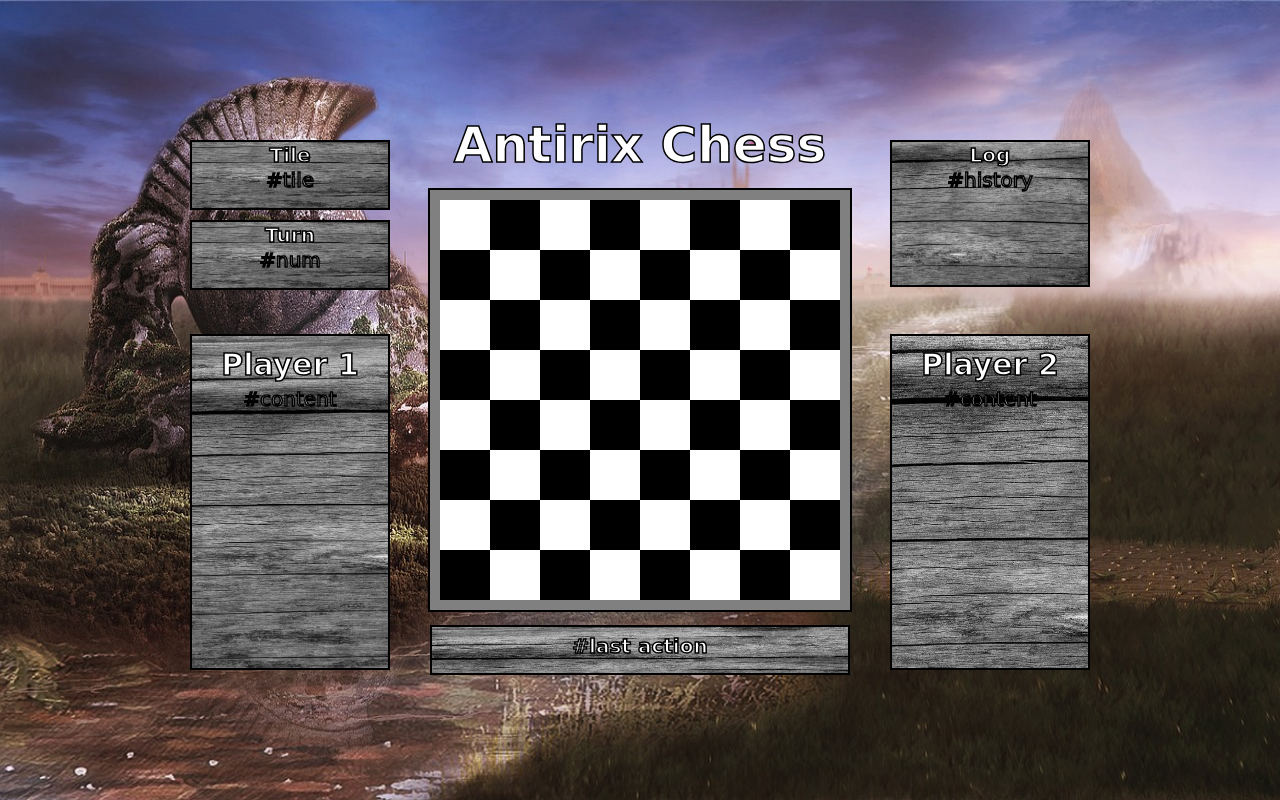
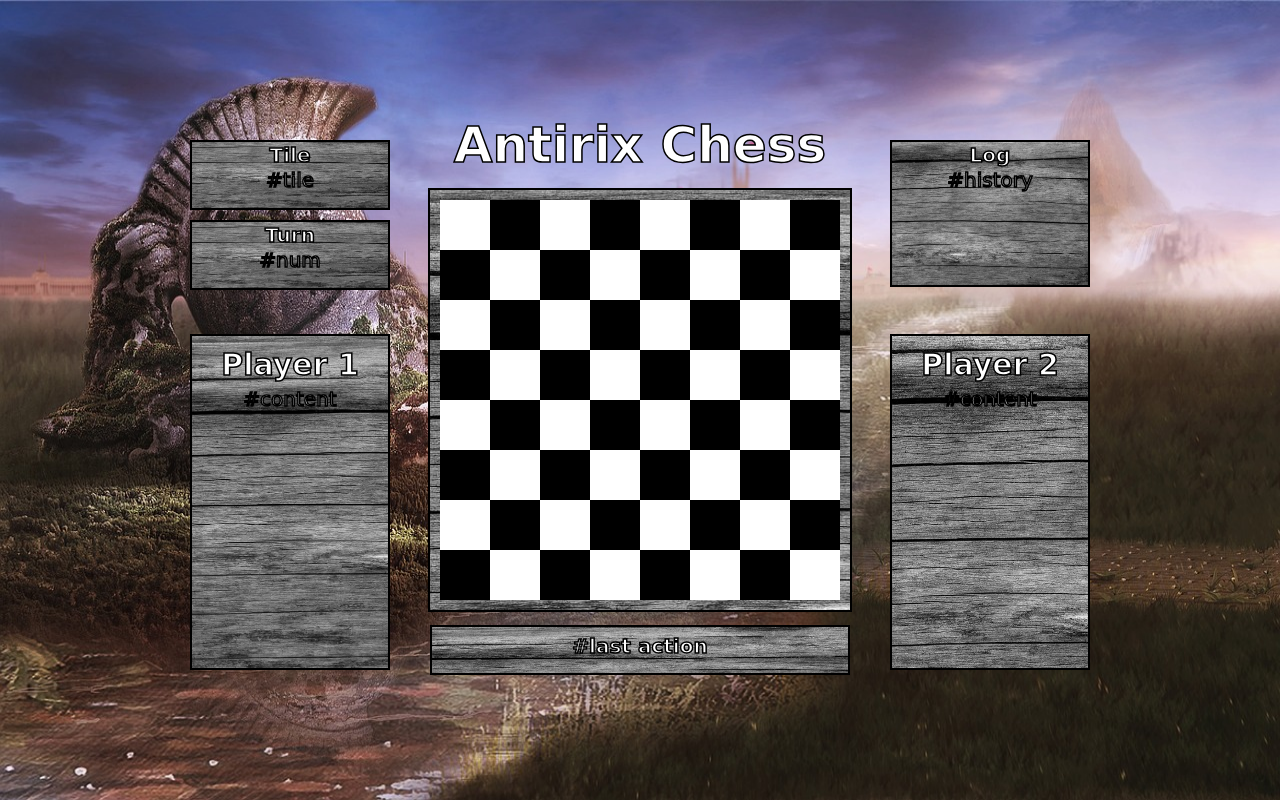
Before and after one commit to MatthewAntirix/game-chess, a plain HTML site: page index.html in a window 1280 px wide. Drawn offline with Linux system fonts and the light colour scheme.

Commit message:
SASS fixed bugs

```diff
--- a/partials/_mixins.scss
+++ b/partials/_mixins.scss
@@ -15,8 +15,12 @@
         left:                       $playground-x-align;
         top:                        $playground-y-align;
         transform:                  $playgrount-transform;
-        background-color:           $playground-bg-color;
         box-sizing:                 $playground-box-sizing;
+
+            background-image:           $playground-bg-image;
+            background-repeat:          $playground-bg-repeat;
+            background-size:            $player2-bg-size;
+            background-position:        $playground-bg-position;
         }
 
 
--- a/partials/_variables.scss
+++ b/partials/_variables.scss
@@ -13,8 +13,12 @@
     $playground-x-align:        50%;
     $playground-y-align:        50%;
     $playgrount-transform:      translate(-50%, -50%);
-    $playground-bg-color:       gray;
     $playground-box-sizing:     content-box;
+
+        $playground-bg-image:       url(./images/panels_background.jpg);
+        $playground-bg-repeat:      no-repeat;
+        $playground-bg-size:        100% 100%;
+        $playground-bg-position:    0px 0px;
 
 
     // Tiles settings
@@ -35,7 +39,7 @@
     // $panels-left:                Responsive by functions.js  //=> Panels
     $panels-border:                 2px solid #000;
 
-        $panels-bg-image:               url(./images/player_background.jpg);
+        $panels-bg-image:               url(./images/panels_background.jpg);
         $panels-bg-repeat:              no-repeat;
         $panels-bg-size:                100% 150%;
         $panels-bg-position:            0px -30px;
```
Also changed, not shown: images/panels_background.jpg (renamed from images/player_background.jpg), style.css, 1 other file.
